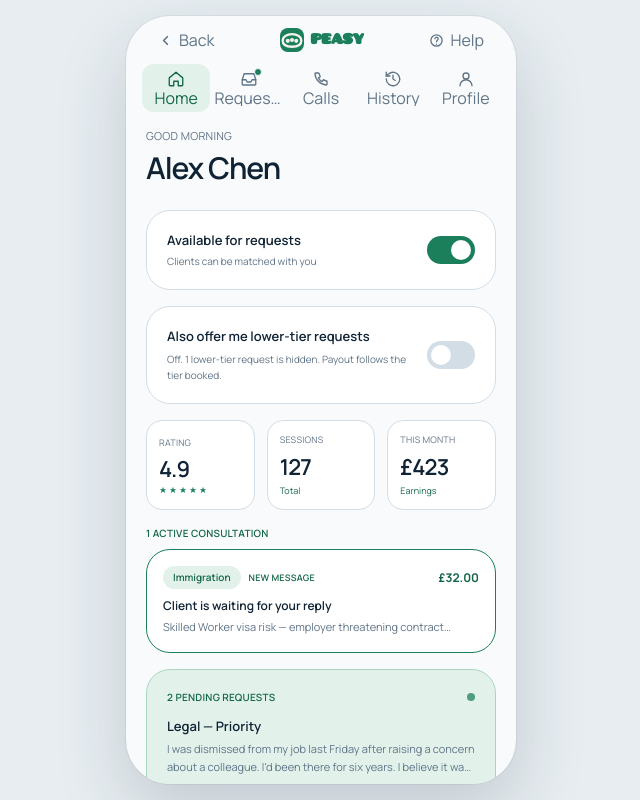
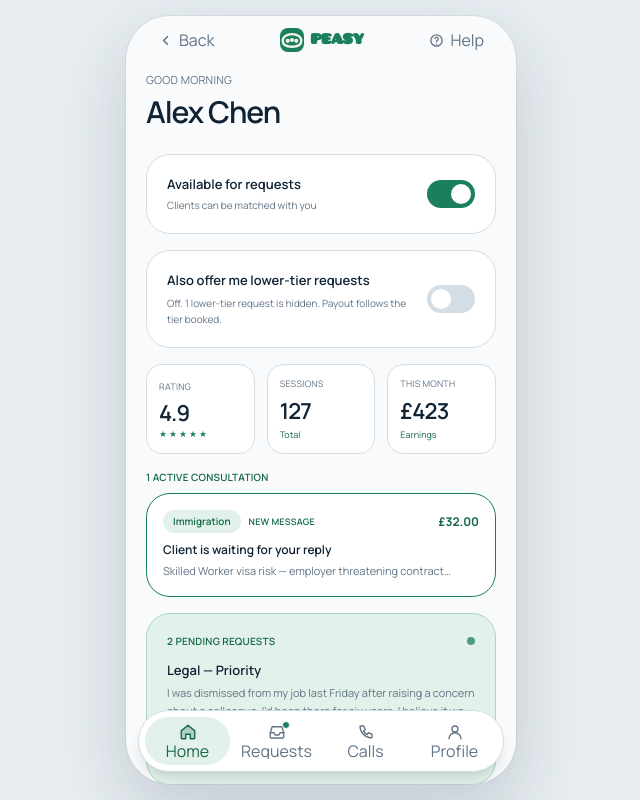
Before and after one commit to Adetoki-timilehin/Expert.com, a React (Vite) app: page /expert/dashboard in a window 1280 px wide. Shown: the whole page, without its empty margins (319-959 px from the left). Built offline with nearby package versions, Linux system fonts and the light colour scheme.

Commit message:
Expert tabs: floating bottom bar, four tabs, History moved into Profile
Co-Authored-By: Claude Sonnet 5.5 <noreply@anthropic.com>
Claude-Session: https://claude.ai/code/session_019Rvi6Zy2Fbq5wbjhxo3qb7

```diff
--- a/src/features/expert/ExpertDashboard.tsx
+++ b/src/features/expert/ExpertDashboard.tsx
@@ -12,7 +12,6 @@ type ExpertScreen =
   | 'consultation'
   | 'calls'
   | 'call-active'
-  | 'history'
   | 'profile'
 
 type DummyRequest = {
@@ -657,7 +656,7 @@ function Row({ label, value }: { label: string; value: string }) {
 
 // ─── Tabs ─────────────────────────────────────────────────────────────────────
 
-const TAB_SCREENS: ExpertScreen[] = ['home', 'requests', 'calls', 'history', 'profile']
+const TAB_SCREENS: ExpertScreen[] = ['home', 'requests', 'calls', 'profile']
 
 const TAB_ICONS: Record<string, React.ReactNode> = {
   home: <path d="M3 10.5 12 3l9 7.5V20a1 1 0 0 1-1 1h-5v-6H9v6H4a1 1 0 0 1-1-1z" />,
@@ -697,12 +696,15 @@ function WorkspaceTabs({
     { id: 'home', label: 'Home' },
     { id: 'requests', label: 'Requests' },
     { id: 'calls', label: 'Calls' },
-    { id: 'history', label: 'History' },
     { id: 'profile', label: 'Profile' },
   ]
 
   return (
-    <nav className="flex gap-1 px-4 pb-2 flex-shrink-0" aria-label="Expert workspace">
+    <nav
+      className="absolute left-3 right-3 bottom-3 flex gap-1 p-1.5 rounded-full border shadow-lg"
+      style={{ background: 'var(--color-slate-900)', borderColor: 'var(--color-slate-700)' }}
+      aria-label="Expert workspace"
+    >
       {tabs.map((tab) => {
         const active = current === tab.id
         return (
@@ -711,7 +713,7 @@ function WorkspaceTabs({
             type="button"
             onClick={() => onSelect(tab.id)}
             aria-current={active ? 'page' : undefined}
-            className="flex-1 min-w-0 min-h-12 py-1.5 rounded-xl text-[10px] font-semibold transition-colors flex flex-col items-center justify-center gap-0.5"
+            className="flex-1 min-w-0 min-h-12 py-1.5 rounded-full text-[10px] font-semibold transition-colors flex flex-col items-center justify-center gap-0.5"
             style={{
               color: active ? 'var(--color-accent-text)' : 'var(--color-slate-400)',
               background: active ? 'var(--color-accent-soft)' : 'transparent',
@@ -722,7 +724,8 @@ function WorkspaceTabs({
                 width="18"
                 height="18"
                 viewBox="0 0 24 24"
-                fill="none"
+                fill={active ? 'currentColor' : 'none'}
+                fillOpacity={active ? 0.25 : 0}
                 stroke="currentColor"
                 strokeWidth="1.8"
                 strokeLinecap="round"
@@ -736,7 +739,7 @@ function WorkspaceTabs({
                   role="img"
                   aria-label={`${pendingCount} pending requests`}
                   className="absolute -top-0.5 -right-1 w-2 h-2 rounded-full border"
-                  style={{ background: 'var(--color-accent)', borderColor: 'var(--color-ground-base)' }}
+                  style={{ background: 'var(--color-accent)', borderColor: 'var(--color-slate-900)' }}
                 />
               )}
             </span>
@@ -806,7 +809,7 @@ function HomeScreen({
   onGoProfile: () => void
 }) {
   return (
-    <div className="flex-1 min-h-0 overflow-y-auto overscroll-contain px-5 pb-8 animate-fade-in">
+    <div className="flex-1 min-h-0 overflow-y-auto overscroll-contain px-5 pb-28 animate-fade-in">
       <div className="pt-2 pb-5">
         <p className="text-[11px] uppercase tracking-wide" style={{ color: 'var(--color-slate-400)' }}>Good morning</p>
         <h1 className="font-display text-[30px]" style={{ color: 'var(--color-slate-100)' }}>{EXPERT.name}</h1>
@@ -1004,7 +1007,7 @@ function RequestsScreen({
   }
 
   return (
-    <div className="flex-1 min-h-0 overflow-y-auto overscroll-contain px-5 pb-8 animate-fade-in">
+    <div className="flex-1 min-h-0 overflow-y-auto overscroll-contain px-5 pb-28 animate-fade-in">
       <div className="pt-2 pb-5">
         <h1 className="font-display text-[28px]" style={{ color: 'var(--color-slate-100)' }}>Requests</h1>
       </div>
@@ -1514,7 +1517,7 @@ function CallsScreen({
   onJoin: (id: string) => void
 }) {
   return (
-    <div className="flex-1 min-h-0 overflow-y-auto overscroll-contain px-5 pb-8 animate-fade-in">
+    <div className="flex-1 min-h-0 overflow-y-auto overscroll-contain px-5 pb-28 animate-fade-in">
       <div className="pt-2 pb-5">
         <h1 className="font-display text-[28px]" style={{ color: 'var(--color-slate-100)' }}>Scheduled calls</h1>
       </div>
@@ -1633,14 +1636,12 @@ function CallActiveScreen({
   )
 }
 
-// ─── HistoryScreen ────────────────────────────────────────────────────────────
-
-function HistoryScreen({ items }: { items: HistoryItem[] }) {
+// ─── History list ────────────────────────────────────────────────────────────
+
+function HistoryList({ items }: { items: HistoryItem[] }) {
   return (
-    <div className="flex-1 min-h-0 overflow-y-auto overscroll-contain px-5 pb-8 animate-fade-in">
-      <div className="pt-2 pb-5">
-        <h1 className="font-display text-[28px]" style={{ color: 'var(--color-slate-100)' }}>History</h1>
-      </div>
+    <section aria-labelledby="history-heading" className="mt-8">
+      <h2 id="history-heading" className="font-display text-[22px] mb-4" style={{ color: 'var(--color-slate-100)' }}>History</h2>
       <div className="space-y-3">
         {items.map((item) => (
           <div
@@ -1681,15 +1682,15 @@ function HistoryScreen({ items }: { items: HistoryItem[] }) {
           </div>
         ))}
       </div>
-    </div>
+    </section>
   )
 }
 
 // ─── ProfileScreen ────────────────────────────────────────────────────────────
 
-function ProfileScreen() {
+function ProfileScreen({ historyItems }: { historyItems: HistoryItem[] }) {
   return (
-    <div className="flex-1 min-h-0 overflow-y-auto overscroll-contain px-5 pb-8 animate-fade-in">
+    <div className="flex-1 min-h-0 overflow-y-auto overscroll-contain px-5 pb-28 animate-fade-in">
       <div className="pt-2 pb-5">
         <h1 className="font-display text-[28px]" style={{ color: 'var(--color-slate-100)' }}>Profile</h1>
       </div>
@@ -1777,6 +1778,8 @@ function ProfileScreen() {
           <Row label="Substantiated complaints" value="0" />
         </div>
       </div>
+
+      <HistoryList items={historyItems} />
     </div>
   )
 }
@@ -1951,15 +1954,7 @@ export default function ExpertDashboard() {
 
   return (
     <AppShell onHome={() => navigate('/expert')} onBack={handleBack}>
-      <main className="flex-1 min-h-0 overflow-hidden flex flex-col">
-        {showTabs && (
-          <WorkspaceTabs
-            current={screen}
-            pendingCount={visibleRequests.length}
-            onSelect={setScreen}
-          />
-        )}
-
+      <main className="relative flex-1 min-h-0 overflow-hidden flex flex-col">
         {screen === 'home' && (
           <HomeScreen
             available={available}
@@ -2027,12 +2022,15 @@ export default function ExpertDashboard() {
           />
         )}
 
-        {screen === 'history' && (
-          <HistoryScreen items={historyItems} />
+        {screen === 'profile' && (
+          <ProfileScreen historyItems={historyItems} />
         )}
-
-        {screen === 'profile' && (
-          <ProfileScreen />
+        {showTabs && (
+          <WorkspaceTabs
+            current={screen}
+            pendingCount={visibleRequests.length}
+            onSelect={setScreen}
+          />
         )}
       </main>
     </AppShell>
```
